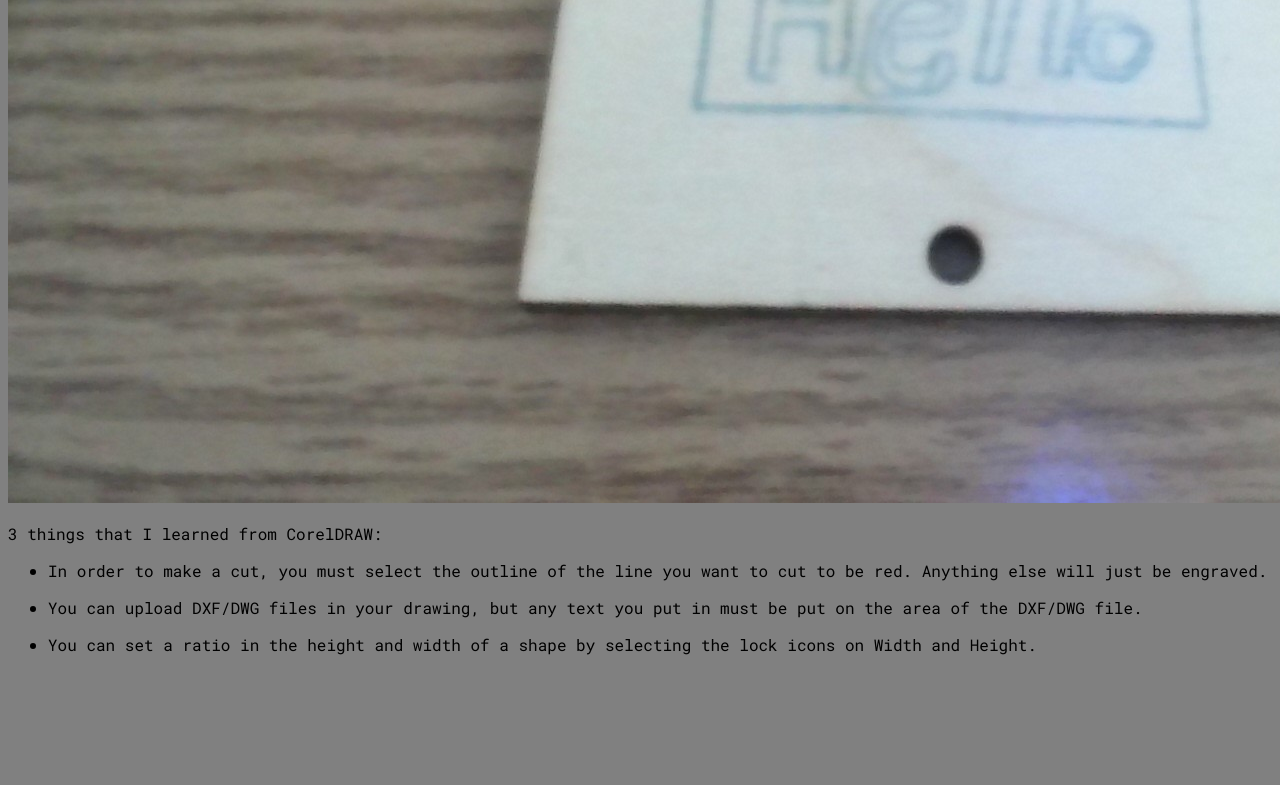
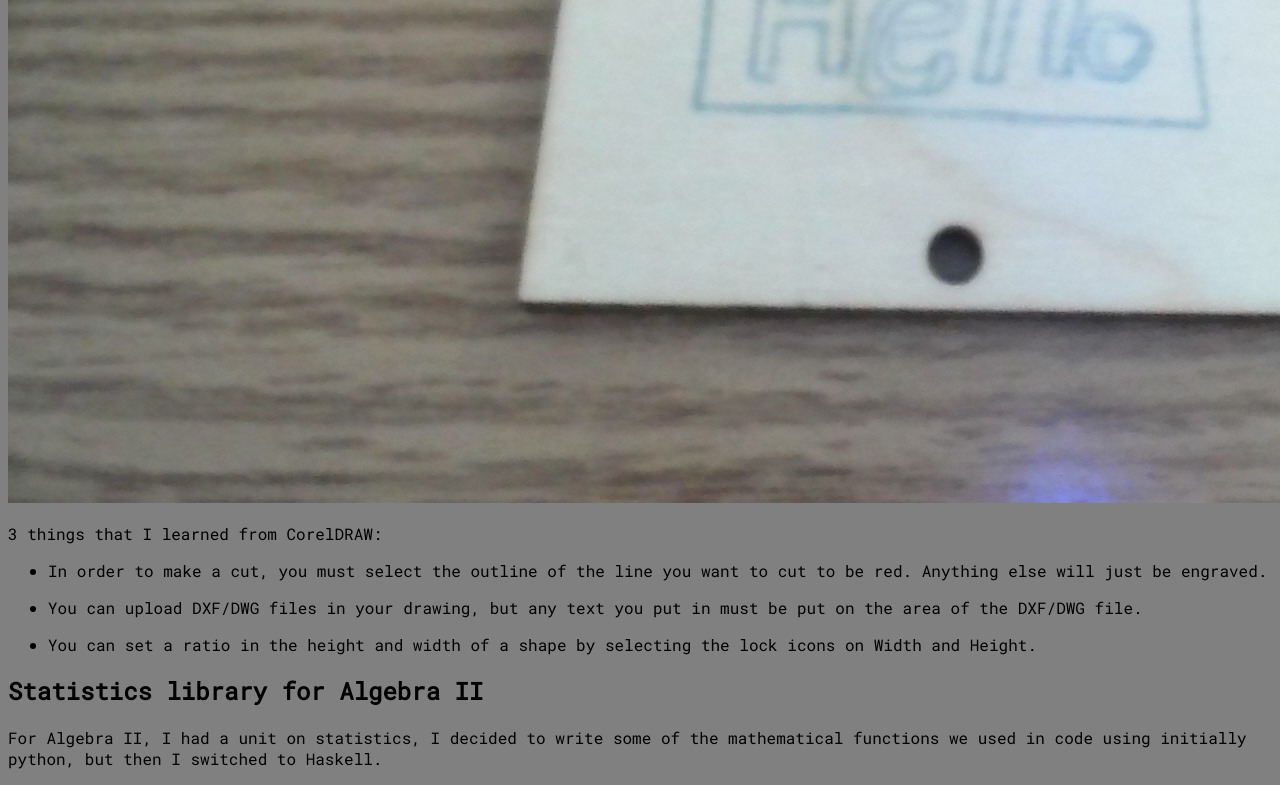
Before and after one commit to p-328/personal-site, an Angular app: page /ninth-grade-projects in a window 1280 px wide. Shown: the part 2019-2804 px from the top of the page. Before the commit the page ends 2690 px from the top, so only its background shows below. Built offline with nearby package versions, Linux system fonts and the light colour scheme.

Commit message:
Added new project, statistics library.

```diff
--- a/src/app/components/ninth-grade/ninth-grade.component.html
+++ b/src/app/components/ninth-grade/ninth-grade.component.html
@@ -22,3 +22,10 @@
     </ul>
   </div>
 </div>
+<div class="card">
+  <div class="container">
+    <h2>Statistics library for Algebra II</h2>
+
+    <p>For Algebra II, I had a unit on statistics, I decided to write some of the mathematical functions we used in code using initially python, but then I switched to Haskell.</p>
+  </div>
+</div>
```
